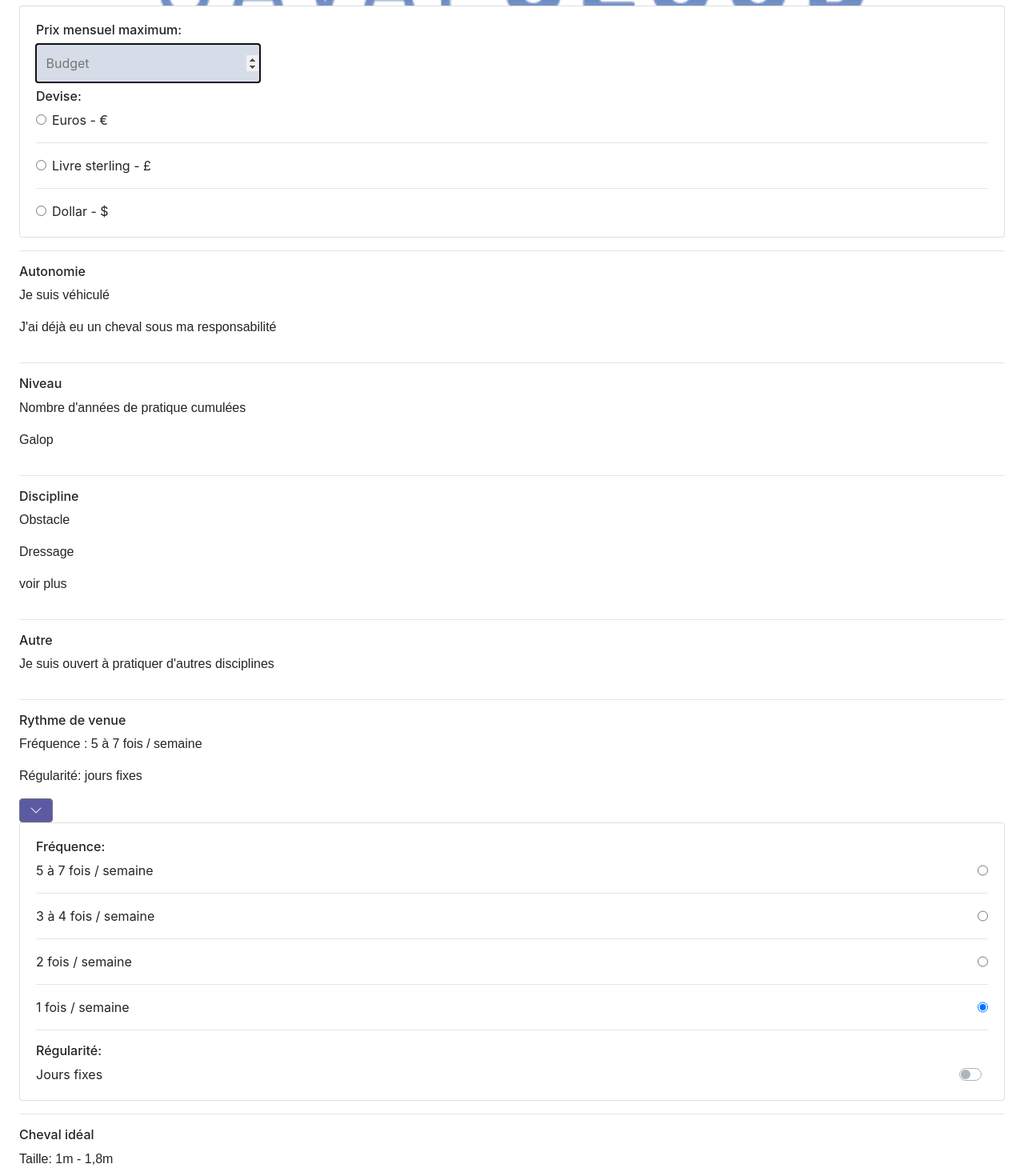
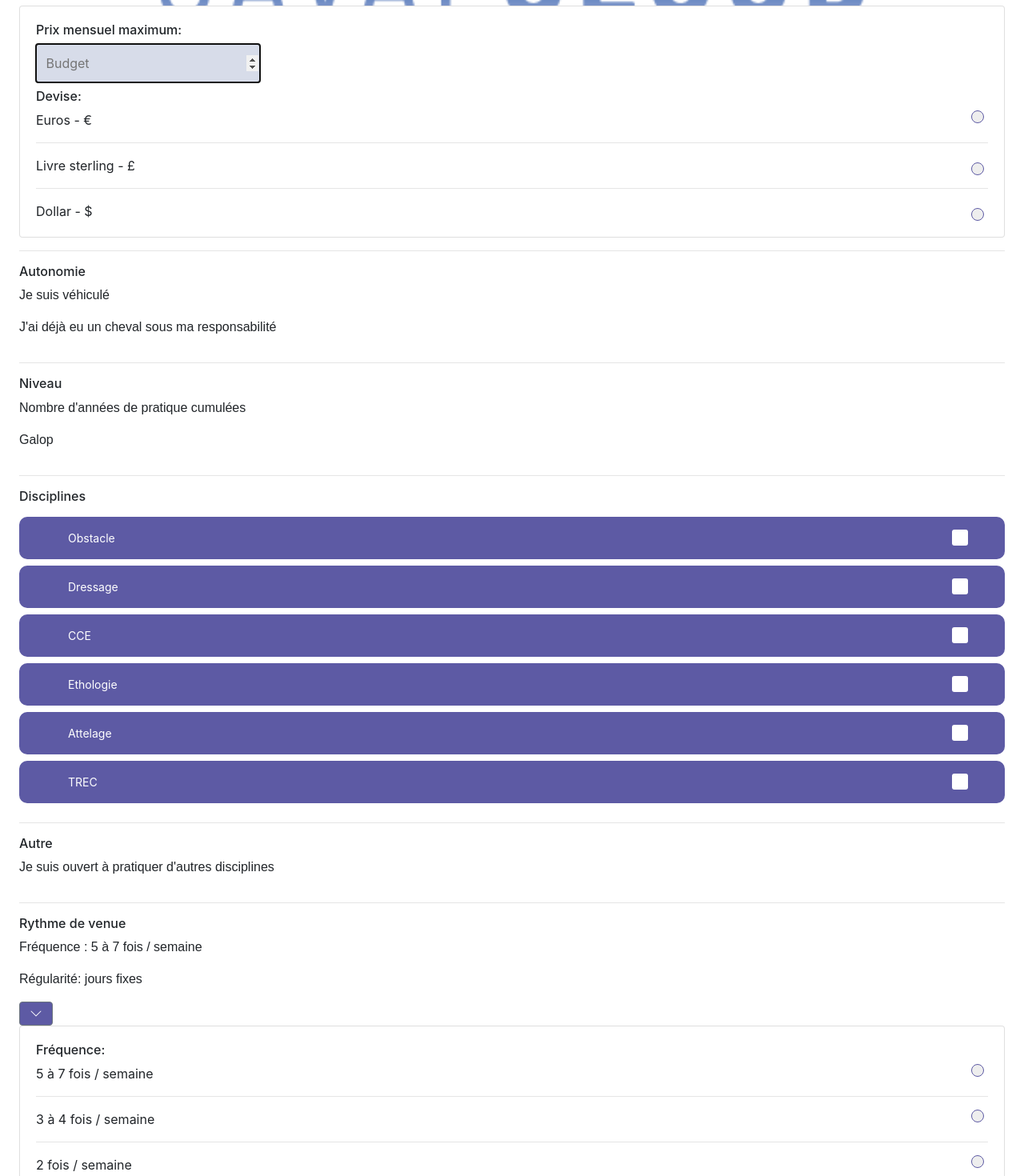
Before and after one commit to Johanna-cs/Caval_Cloud_Front, a React (Create React App) app: page / in a window 1280 px wide. Shown: the part 1300-2770 px from the top of the page at 80% size. Built offline with nearby package versions, Linux system fonts and the light colour scheme.

Commit message:
all buttons ok

```diff
--- a/src/components/Landing/landing.css
+++ b/src/components/Landing/landing.css
@@ -154,7 +154,3 @@ body {
   padding: 1em;
 
 }
-/* #register_checkbox_inp:checked{
-  background-color: #5d5aa4 !important;
-
-} */
--- a/src/components/PostRider.js
+++ b/src/components/PostRider.js
@@ -128,46 +128,43 @@ const PostRider = () => {
                     </label>
                   </form>
                   <h4>Devise:</h4>
-                  <div className="form-check">
+                  <div className="postRider_radio-devise">
+                    Euros - €
                     <input
-                      className="form-check-input"
+                      className="form-check-input-devise"
                       type="radio"
-                      name="exampleRadios"
-                      id="exampleRadios1"
+                      name="devise"
+                      id="devise1"
                       value="option1"
-                      checked
                     />
-                    <label className="form-check-label" for="exampleRadios1">
-                      Euros - €
-                    </label>
+                    <label
+                      className="postRider_radio-devise"
+                      for="devise1"
+                    ></label>
                   </div>
                   <hr />
-                  <div className="form-check">
+                  <div className="postRider_radio-devise">
+                    Livre sterling - £
                     <input
-                      className="form-check-input"
+                      className="form-check-input-devise"
                       type="radio"
-                      name="exampleRadios"
-                      id="exampleRadios1"
-                      value="option1"
-                      checked
+                      name="devise"
+                      id="devise2"
+                      value="option2"
                     />
-                    <label className="form-check-label" for="exampleRadios1">
-                      Livre sterling - £
-                    </label>
+                    <label className="form-check-label" for="devise2"></label>
                   </div>
                   <hr />
-                  <div className="form-check">
+                  <div className="postRider_radio-devise">
+                    Dollar - $
                     <input
-                      className="form-check-input"
+                      className="form-check-input-devise"
                       type="radio"
-                      name="exampleRadios"
-                      id="exampleRadios1"
-                      value="option1"
-                      checked
+                      name="devise"
+                      id="devise3"
+                      value="option3"
                     />
-                    <label className="form-check-label" for="exampleRadios1">
-                      Dollar - $
-                    </label>
+                    <label className="form-check-label" for="devise3"></label>
                   </div>
                 </div>
               </CardBody>
@@ -188,11 +185,88 @@ const PostRider = () => {
         <p>Galop</p>
       </div>
       <hr />
-      <div>
-        <h4>Discipline</h4>
-        <p>Obstacle</p>
-        <p>Dressage</p>
-        <p>voir plus</p>
+
+      <div className="searchHorse_disc">
+        <h4>Disciplines</h4>
+        <div className="disciplineList">
+          <div className="discipline">
+            <label className="container" for="obstacle">
+              Obstacle
+              <input
+                className="discipline-check"
+                type="checkbox"
+                id="obstacle"
+                name="obstacle"
+              />
+              <span class="checkmark"></span>
+            </label>
+          </div>
+
+          <div className="discipline">
+            <label class="container" for="dressage">
+              Dressage
+              <input
+                className="discipline-check"
+                type="checkbox"
+                id="dressage"
+                name="dressage"
+              />
+              <span className="checkmark"></span>
+            </label>
+          </div>
+
+          <div className="discipline">
+            <label class="container" for="cce">
+              CCE
+              <input
+                className="discipline-check"
+                type="checkbox"
+                id="cce"
+                name="cce"
+              />
+              <span class="checkmark"></span>
+            </label>
+          </div>
+
+          <div className="discipline">
+            <label class="container" for="ethologie">
+              Ethologie
+              <input
+                className="discipline-check"
+                type="checkbox"
+                id="ethologie"
+                name="ethologie"
+              />
+              <span class="checkmark"></span>
+            </label>
+          </div>
+
+          <div className="discipline">
+            <label class="container" for="attelage">
+              Attelage
+              <input
+                className="discipline-check"
+                type="checkbox"
+                id="attelage"
+                name="attelage"
+              />
+              <span class="checkmark"></span>
+            </label>
+          </div>
+
+          <div className="discipline">
+            <label class="container" for="trec">
+              TREC
+              <input
+                className="discipline-check"
+                type="checkbox"
+                id="trec"
+                name="trec"
+              />
+              <span class="checkmark"></span>
+            </label>
+          </div>
+        </div>
       </div>
       <hr />
       <div>
@@ -233,14 +307,14 @@ const PostRider = () => {
                     <input
                       className="postRider-form-check-input"
                       type="radio"
-                      name="exampleRadios"
-                      id="exampleRadios1"
+                      name="frequency"
+                      id="frequency1"
                       value="option1"
                       checked
                     />
                     <label
                       className="postRider-form-check-label"
-                      for="exampleRadios1"
+                      for="frequency1"
                     ></label>
                   </div>
                   <hr />
@@ -249,14 +323,14 @@ const PostRider = () => {
                     <input
                       className="postRider-form-check-input"
                       type="radio"
-                      name="exampleRadios"
-                      id="exampleRadios1"
-                      value="option1"
+                      name="frequency"
+                      id="frequency2"
+                      value="option2"
                       checked
                     />
                     <label
                       className="postRider-form-check-label"
-                      for="exampleRadios1"
+                      for="frequency2"
                     ></label>
                   </div>
                   <hr />
@@ -265,14 +339,14 @@ const PostRider = () => {
                     <input
                       className="postRider-form-check-input"
                       type="radio"
-                      name="exampleRadios"
-                      id="exampleRadios1"
-                      value="option1"
+                      name="frequency"
+                      id="frequency3"
+                      value="option3"
                       checked
                     />
                     <label
                       className="postRider-form-check-label"
-                      for="exampleRadios1"
+                      for="frequency3"
                     ></label>
                   </div>
                   <hr />
@@ -281,21 +355,20 @@ const PostRider = () => {
                     <input
                       className="postRider-form-check-input"
                       type="radio"
-                      name="exampleRadios"
-                      id="exampleRadios1"
-                      value="option1"
+                      name="frequency"
+                      id="frequency4"
+                      value="option4"
                       checked
                     />
                     <label
                       className="postRider-form-check-label"
-                      for="exampleRadios1"
+                      for="frequency4"
                     ></label>
                   </div>
                   <hr />
                   <h4>Régularité:</h4>
                   <div className="postRider-form-check">
                     Jours fixes
-                    <div className="custom-control custom-switch">
                     <div className="postRider-form-check">
                       <input
                         type="checkbox"
@@ -306,7 +379,6 @@ const PostRider = () => {
                         className="custom-control-label"
                         for="customSwitch1"
                       ></label>
-                      </div>
                     </div>
                   </div>
                 </div>
--- a/src/components/postRider.css
+++ b/src/components/postRider.css
@@ -4,9 +4,9 @@
   padding: 1.5em;
 }
 
-.postRider_page hr{
-    border-top: 1em thin ;
-    width: 100%;
+.postRider_page hr {
+  border-top: 1em thin;
+  width: 100%;
 }
 
 .postRider_page h4 {
@@ -15,7 +15,6 @@
 
 .postRider_header {
   text-align: center;
-  justify-content: center;
   padding: 1.5em;
 }
 
@@ -62,7 +61,212 @@
 .postRider-form-check input {
   margin-left: auto;
 }
+.postRider_radio-devise {
+  display: flex;
+  justify-content: space-between;
+}
+
+.postRider_radio-devise input {
+  margin-left: auto;
+}
+
+/* radio button Devise*/
+
+input[type="radio"].form-check-input-devise {
+  display: none;
+}
+input[type="radio"].form-check-input-devise + label {
+  position: relative;
+  padding-left: 1.3rem;
+}
+input[type="radio"].form-check-input-devise + label::before,
+input[type="radio"].form-check-input-devise + label::after {
+  display: block;
+  position: absolute;
+  box-sizing: border-box;
+  content: "";
+  border-radius: 1rem;
+}
+input[type="radio"].form-check-input-devise + label::before {
+  bottom: 0;
+  left: 0;
+  border: 1px solid #ccc;
+  background-color: #eee;
+  width: 1rem;
+  height: 1rem;
+  border: #5d5aa4 solid 1px;
+}
+input[type="radio"].form-check-input-devise + label::after {
+  bottom: 3px;
+  left: 3px;
+  width: calc(1rem - 6px);
+  height: calc(1rem - 6px);
+}
+input[type="radio"].form-check-input-devise:checked + label::after {
+  background-color: #5d5aa4;
+}
 
 .postRider-toggle_reg {
   display: flex;
 }
+
+/* Disciplines */
+
+.searchHorse_disc {
+  text-align: left;
+}
+.disciplineList {
+  margin-top: 1em;
+  display: flex;
+  flex-direction: column;
+}
+.discipline {
+  background-color: #5d5aa4;
+  display: flex;
+  justify-content: space-between;
+  align-items: baseline;
+  color: white;
+  padding: 1em;
+  margin-bottom: 0.5em;
+  border-radius: 10px;
+}
+.discipline label {
+  font-weight: 400;
+  font-size: 14px;
+  background-color: #5d5aa4;
+}
+
+/*custom checkbox */
+
+.container {
+  display: block;
+  position: relative;
+  margin-bottom: 0px;
+  cursor: pointer;
+  -webkit-user-select: none;
+  -moz-user-select: none;
+  -ms-user-select: none;
+  user-select: none;
+}
+
+.container input {
+  position: absolute;
+  opacity: 0;
+  cursor: pointer;
+  height: 0;
+  width: 0;
+}
+
+.checkmark {
+  position: absolute;
+  top: 0;
+  right: 0;
+  height: 20px;
+  width: 20px;
+  border-radius: 3px;
+  background-color: white;
+}
+
+.container:hover input ~ .checkmark {
+  background-color: white;
+}
+
+.container input:checked ~ .checkmark {
+background-color: white;
+}
+
+.checkmark:after {
+  content: "";
+  position: absolute;
+  display: none;
+}
+
+.container input:checked ~ .checkmark:after {
+  display: block;
+}
+
+.container .checkmark:after {
+  left: 8px;
+  top: 4px;
+  width: 5px;
+  height: 10px;
+  border: solid  #5d5aa4 ;
+  border-width: 0 2px 2px 0;
+  -webkit-transform: rotate(45deg);
+  -ms-transform: rotate(45deg);
+  transform: rotate(45deg);
+}
+
+/* radio button frequency*/
+
+input[type="radio"].postRider-form-check-input {
+  display: none;
+}
+input[type="radio"].postRider-form-check-input + label {
+  position: relative;
+  padding-left: 1.3rem;
+}
+input[type="radio"].postRider-form-check-input + label::before,
+input[type="radio"].postRider-form-check-input + label::after {
+  display: block;
+  position: absolute;
+  box-sizing: border-box;
+  content: "";
+  border-radius: 1rem;
+}
+input[type="radio"].postRider-form-check-input + label::before {
+  bottom: 0;
+  left: 0;
+  border: 1px solid #ccc;
+  background-color: #eee;
+  width: 1rem;
+  height: 1rem;
+  border: #5d5aa4 solid 1px;
+}
+input[type="radio"].postRider-form-check-input + label::after {
+  bottom: 3px;
+  left: 3px;
+  width: calc(1rem - 6px);
+  height: calc(1rem - 6px);
+}
+input[type="radio"].postRider-form-check-input:checked + label::after {
+  background-color: #5d5aa4;
+}
+
+/* sliding button regularity*/
+
+input[type="checkbox"].custom-control-input {
+  display: none;
+}
+input[type="checkbox"].custom-control-input + label {
+  box-sizing: border-box;
+  display: inline-block;
+  width: 3rem;
+  height: 1.5rem;
+  border-radius: 1.5rem;
+  padding: 10px;
+  background-color: #c0ceda;
+  transition: all 0.5s;
+}
+input[type="checkbox"].custom-control-input + label::before {
+  box-sizing: border-box;
+  display: block;
+  content: "";
+  height: calc(1.6rem - 3px);
+  width: calc(1.6rem - 3px);
+  border-radius: 50%;
+  background-color: #fff;
+  transition: all 0.5s;
+  margin-left: 1.5em;
+  margin-top: -0.2em;
+  border: #c0ceda solid 1px;
+}
+input[type="checkbox"].custom-control-input:checked + label {
+  background-color: #5d5aa4;
+}
+input[type="checkbox"].custom-control-input:checked + label::before {
+  margin-left: 3.1em;
+  background-color: #fff;
+  border: #5d5aa4 solid 1px;
+  margin-top: -0.2em;
+}
```
Lines whose indentation alone changed are shown as unchanged.
